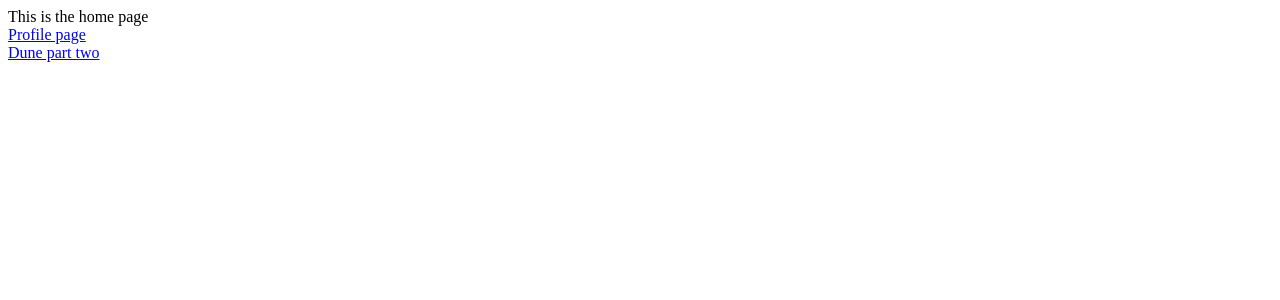
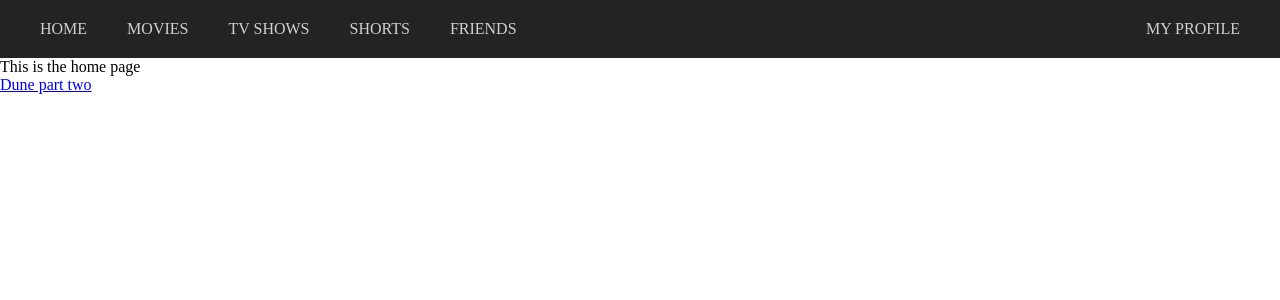
Before and after one commit to zandermmcg/flix, a Next.js app: page / in a window 1280 px wide. Shown: the top 300 px of the page. Built offline with nearby package versions, Linux system fonts and the light colour scheme.

Commit message:
added navbar

```diff
--- a/src/app/[username]/profile/page.tsx
+++ b/src/app/[username]/profile/page.tsx
@@ -17,7 +17,6 @@ export default async function ProfilePage({ params }: { params: ProfilePageProps
             <Link href={`/${params.username}/favorites`}>Favorites</Link> <br></br>
             <Link href={`/${params.username}/top10`}>Top 10 List</Link> <br></br>
             <Link href={`/${params.username}/profile/settings`}>Profile settings</Link> <br></br>
-            <Link href={`/`}>Back to Home</Link>
         </div>
     );
 }
--- a/src/app/layout.tsx
+++ b/src/app/layout.tsx
@@ -1,3 +1,6 @@
+import '@styles/globals.css';
+import NavBar from '@/components/layout/Navbar.module';
+
 export default function RootLayout({
   children,
 }: Readonly<{
@@ -5,8 +8,11 @@ export default function RootLayout({
 }>) {
   return (
     <html lang="en">
-      <body>
-        {children}
+      <body className="container">
+        <NavBar/>
+        <div className="page">
+          {children}
+        </div>
       </body>
     </html>
   );
--- a/src/app/media/[id]/page.tsx
+++ b/src/app/media/[id]/page.tsx
@@ -14,7 +14,6 @@ export default async function MediaPage({ params }: { params: MediaPageProps}) {
             Media page <br></br>
             Media Id: {params.id} <br></br>
             Title: Dune, Part Two <br/> <br/> <br/>
-            <Link href={`/`}> Back to Home </Link>
         </div>
     );
 }
--- a/src/app/page.tsx
+++ b/src/app/page.tsx
@@ -10,7 +10,6 @@ export default function Home () {
     <div>
       This is the home page
       <br></br>
-      <Link href={`/${username}/profile`}>Profile page</Link> <br></br>
       <Link href={`/media/${movieid}`}> Dune part two </Link>
     </div>
   );
--- /dev/null
+++ b/src/components/layout/Navbar.module.tsx
@@ -0,0 +1,21 @@
+import Link from "next/link";
+import styles from "@styles/components/NavBar.module.css";
+
+export default function NavBar() {
+    const username: string = "emmetjhoversten";
+
+    return (
+        <nav className={styles.navbar}>
+            <div className={`${styles.right_links} ${styles.link_text}`}>
+                <Link href="/" className={`${styles.link_text}`}>HOME</Link>
+                <Link href="/movies" className={`${styles.link_text}`}>MOVIES</Link>
+                <Link href="/tvshows" className={`${styles.link_text}`}>TV SHOWS</Link>
+                <Link href="/shorts" className={`${styles.link_text}`}>SHORTS</Link>
+                <Link href="/friends" className={`${styles.link_text}`}>FRIENDS</Link>
+            </div>
+            <Link href={`/${username}/profile`} className={`${styles.link_text}`}>
+                MY PROFILE
+            </Link>
+        </nav>
+    );
+}
--- /dev/null
+++ b/src/styles/components/NavBar.module.css
@@ -0,0 +1,17 @@
+.navbar {
+    padding: 20px 40px;
+    background-color: var(--color-dark2);
+    display: flex;
+    flex-direction: row;
+    justify-content: space-between;
+}
+
+.right_links {
+    display: flex;
+    gap: 40px;
+}
+
+.link_text {
+    color: var(--color-textdark);
+    text-decoration: none;
+}
--- a/src/styles/globals.css
+++ b/src/styles/globals.css
@@ -1 +1,24 @@
 /* Gobal styles */
+
+:root {
+    --color-dark1: rgb(30, 30, 30);
+    --color-dark2: rgb(35, 35, 35);
+    --color-dark3: rgb(37, 37, 37);
+    --color-dark4: rgb(39, 39, 39);
+    --color-dark5: rgb(44, 44, 44);
+    --color-dark6: rgb(46, 46, 46);
+    --color-dark7: rgb(51, 51, 51);
+    --color-dark8: rgb(54, 54, 54);
+    --color-dark9: rgb(56, 56, 56);
+
+    --color-textdark: rgb(208, 208, 208);
+}
+
+html,body{height:100vh}
+
+.container {
+    max-width: 100vw;
+    margin: 0 auto;
+    padding: 0 0px;
+    overflow: hidden;
+}
```
